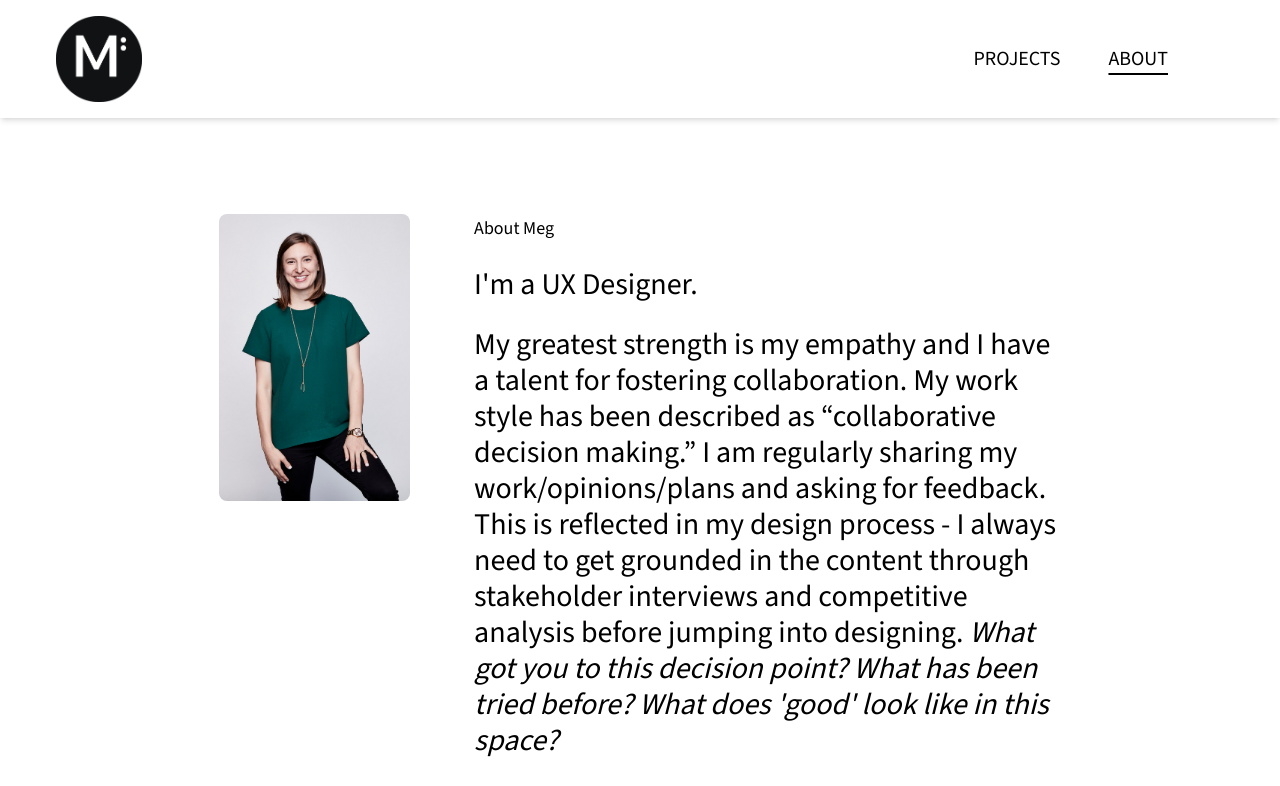
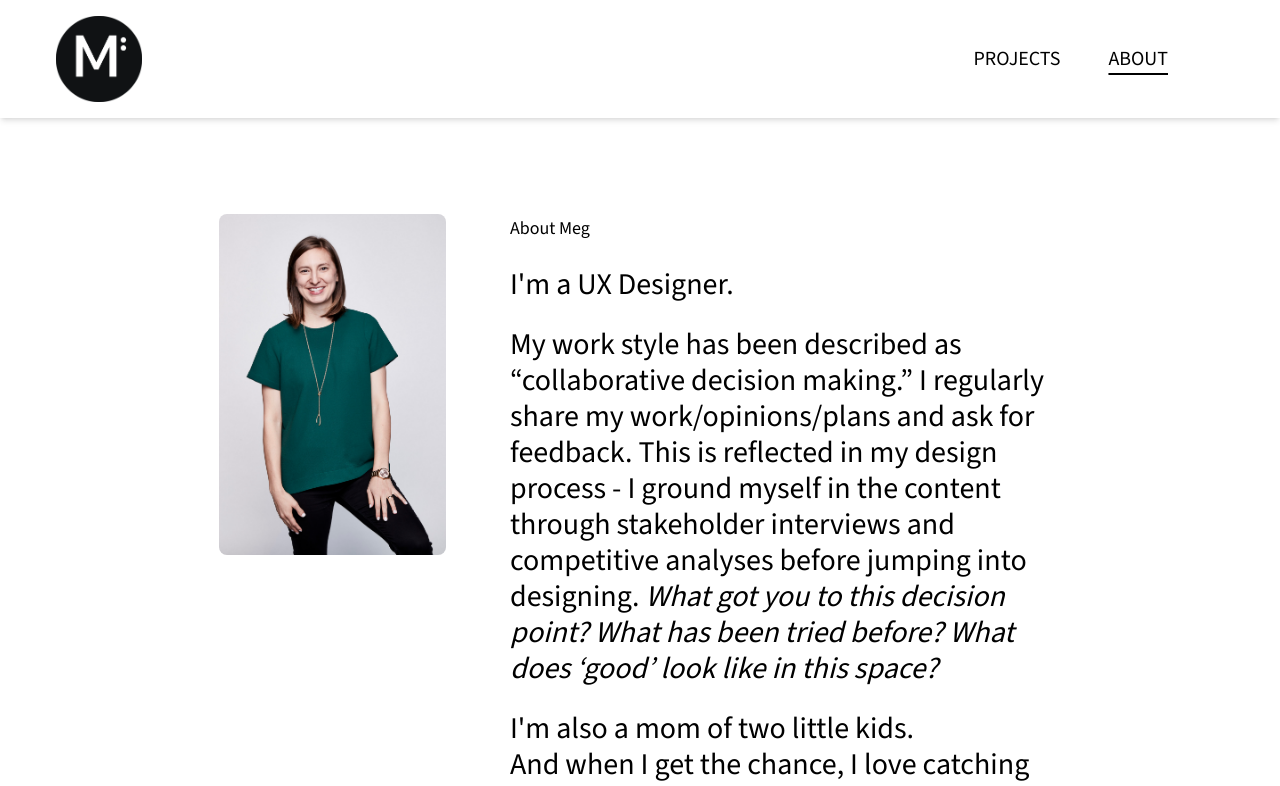
Before and after one commit to mshoemaker1/MyPortfolio, a Next.js app: page /about in a window 1280 px wide. Shown: the top 786 px of the page. Built offline with nearby package versions, Linux system fonts and the light colour scheme.

Commit message:
about content update

```diff
--- a/app/about/page.tsx
+++ b/app/about/page.tsx
@@ -20,16 +20,14 @@ export default function About() {
             <p className="text-lg text-left mb-6">About Meg</p>
             <p className="text-3xl text-left mt-2 my-6">I'm a UX Designer.</p>
             <p className="text-3xl text-left mt-2 my-6">
-              My greatest strength is my empathy and I have a talent for
-              fostering collaboration. My work style has been described as
-              “collaborative decision making.” I am regularly sharing my
-              work/opinions/plans and asking for feedback. This is reflected in
-              my design process - I always need to get grounded in the content
-              through stakeholder interviews and competitive analysis before
-              jumping into designing.{" "}
+              My work style has been described as “collaborative decision
+              making.” I regularly share my work/opinions/plans and ask for
+              feedback. This is reflected in my design process - I ground myself
+              in the content through stakeholder interviews and competitive
+              analyses before jumping into designing.{" "}
               <span className="italic">
                 What got you to this decision point? What has been tried before?
-                What does 'good' look like in this space?
+                What does ‘good’ look like in this space?
               </span>
             </p>
             <p className="text-3xl text-left mt-2 my-6">
```
